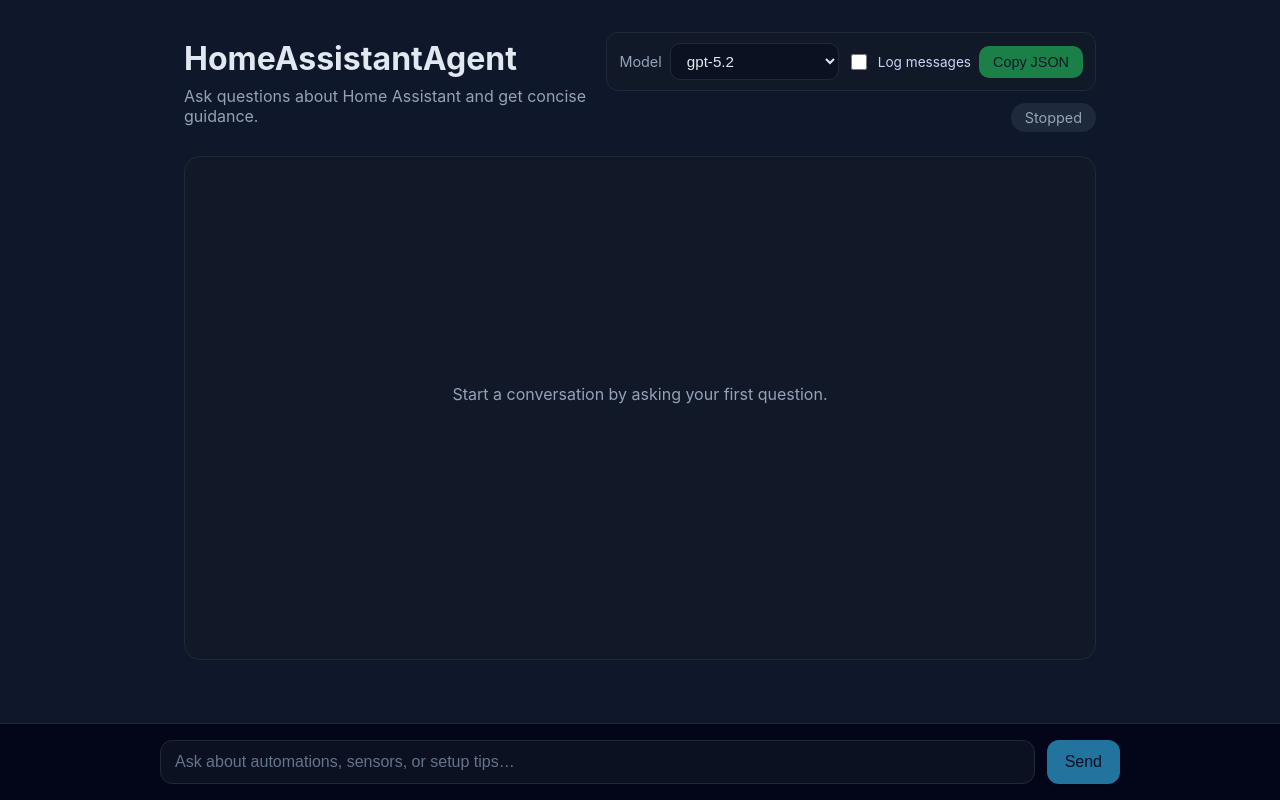
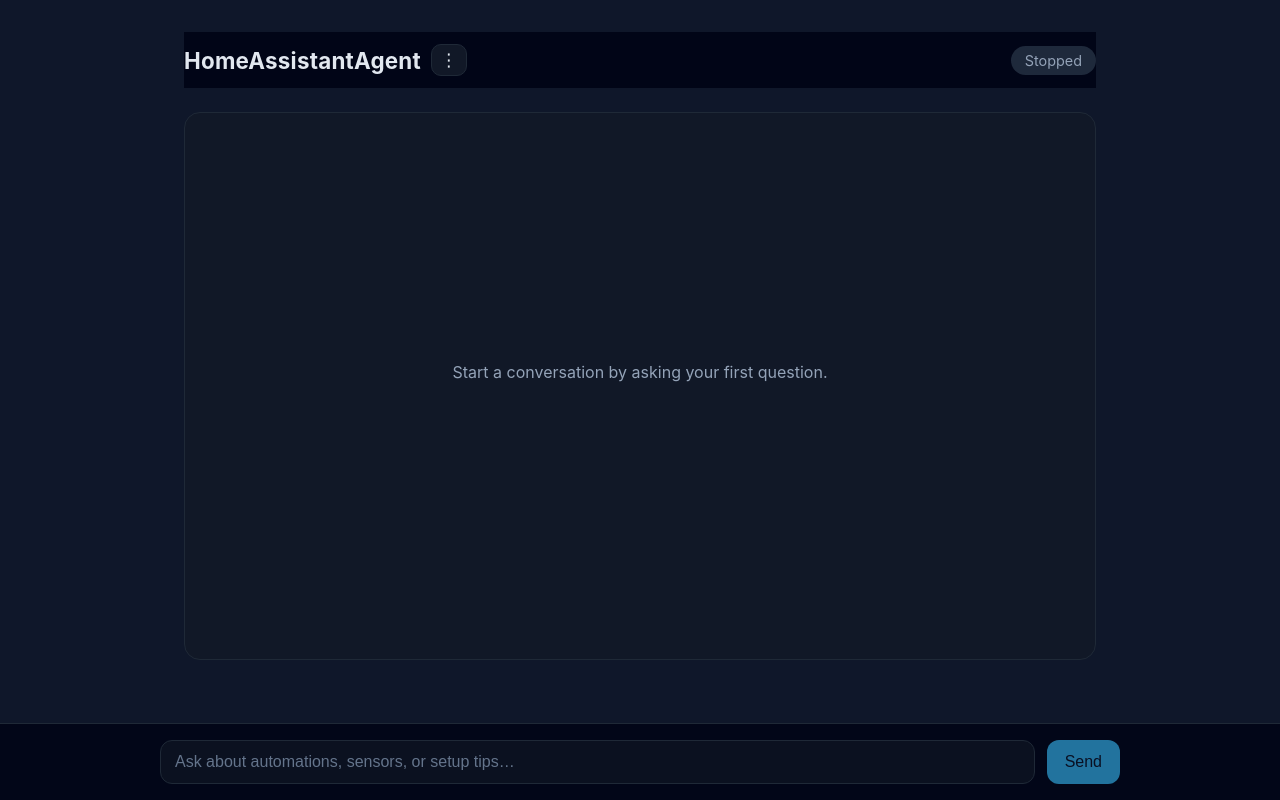
Before and after one commit to DrTree/HomeAssistantAgent, a React (Vite) app in the folder homeassistantagent/web/: page / in a window 1280 px wide. Built offline with nearby package versions, Linux system fonts and the light colour scheme.

Commit message:
Update header with sticky kebab menu

```diff
--- a/homeassistantagent/web/src/App.css
+++ b/homeassistantagent/web/src/App.css
@@ -9,26 +9,87 @@
 }
 
 .app__header {
-  display: flex;
-  flex-direction: column;
-  gap: 16px;
+  position: sticky;
+  top: 0;
+  z-index: 10;
+  background: rgba(2, 6, 23, 0.96);
+  backdrop-filter: blur(12px);
+  padding: 8px 0 12px;
 }
 
-.app__header-main h1 {
-  margin: 0 0 8px;
-  font-size: 2rem;
+.app__header-bar {
+  display: flex;
+  align-items: center;
+  justify-content: space-between;
+  gap: 12px;
 }
 
-.app__header-main p {
-  margin: 0;
-  color: #94a3b8;
+.app__title-group {
+  display: flex;
+  align-items: center;
+  gap: 10px;
 }
 
-.app__header-actions {
-  display: flex;
-  flex-wrap: wrap;
+.app__title-group h1 {
+  margin: 0;
+  font-size: 1.4rem;
+  letter-spacing: 0.01em;
+}
+
+.app__menu {
+  position: relative;
+}
+
+.app__menu[open] .app__menu-panel {
+  animation: menu-fade-in 120ms ease-out;
+}
+
+.app__menu-trigger {
+  list-style: none;
+  border: none;
+  background: #111827;
+  color: #e2e8f0;
+  border-radius: 10px;
+  padding: 6px 8px;
+  cursor: pointer;
+  display: inline-flex;
   align-items: center;
-  gap: 12px;
+  justify-content: center;
+  min-width: 32px;
+  min-height: 32px;
+  border: 1px solid #1f2937;
+}
+
+.app__menu-trigger::-webkit-details-marker {
+  display: none;
+}
+
+.app__kebab {
+  font-size: 1.1rem;
+  line-height: 1;
+}
+
+.app__menu-panel {
+  position: absolute;
+  right: 0;
+  top: calc(100% + 10px);
+  min-width: 260px;
+  background: #0f172a;
+  border: 1px solid #1f2937;
+  border-radius: 14px;
+  padding: 12px;
+  box-shadow: 0 12px 32px rgba(15, 23, 42, 0.45);
+}
+
+@keyframes menu-fade-in {
+  from {
+    opacity: 0;
+    transform: translateY(-4px);
+  }
+  to {
+    opacity: 1;
+    transform: translateY(0);
+  }
 }
 
 .status {
@@ -315,12 +376,17 @@
 
 @media (max-width: 640px) {
   .app__header {
-    gap: 12px;
+    padding-top: 6px;
   }
 
   .controls {
     flex-direction: column;
     align-items: stretch;
+  }
+
+  .app__menu-panel {
+    right: -12px;
+    min-width: 220px;
   }
 
   .composer {
@@ -334,12 +400,6 @@
 
 @media (min-width: 900px) {
   .app__header {
-    flex-direction: row;
-    justify-content: space-between;
-    align-items: center;
-  }
-
-  .app__header-actions {
-    justify-content: flex-end;
+    padding-top: 12px;
   }
 }
--- a/homeassistantagent/web/src/App.tsx
+++ b/homeassistantagent/web/src/App.tsx
@@ -146,7 +146,6 @@
     <div className="app">
       <AppHeader
         title="HomeAssistantAgent"
-        subtitle="Ask questions about Home Assistant and get concise guidance."
         statusText={statusText}
         statusClassName={statusClassName}
         actions={
--- a/homeassistantagent/web/src/components/AppHeader.tsx
+++ b/homeassistantagent/web/src/components/AppHeader.tsx
@@ -2,7 +2,6 @@
 
 interface AppHeaderProps {
   title: string;
-  subtitle: string | ReactNode;
   statusText: string;
   statusClassName?: string;
   actions?: ReactNode;
@@ -10,19 +9,26 @@
 
 export function AppHeader({
   title,
-  subtitle,
   statusText,
   statusClassName,
   actions,
 }: AppHeaderProps) {
   return (
     <header className="app__header">
-      <div className="app__header-main">
-        <h1>{title}</h1>
-        <p>{subtitle}</p>
-      </div>
-      <div className="app__header-actions">
-        {actions}
+      <div className="app__header-bar">
+        <div className="app__title-group">
+          <h1>{title}</h1>
+          {actions ? (
+            <details className="app__menu">
+              <summary className="app__menu-trigger" aria-label="Open settings menu">
+                <span className="app__kebab" aria-hidden="true">
+                  ⋮
+                </span>
+              </summary>
+              <div className="app__menu-panel">{actions}</div>
+            </details>
+          ) : null}
+        </div>
         <span
           className={`status${statusClassName ? ` ${statusClassName}` : ''}`}
           aria-live="polite"
```
